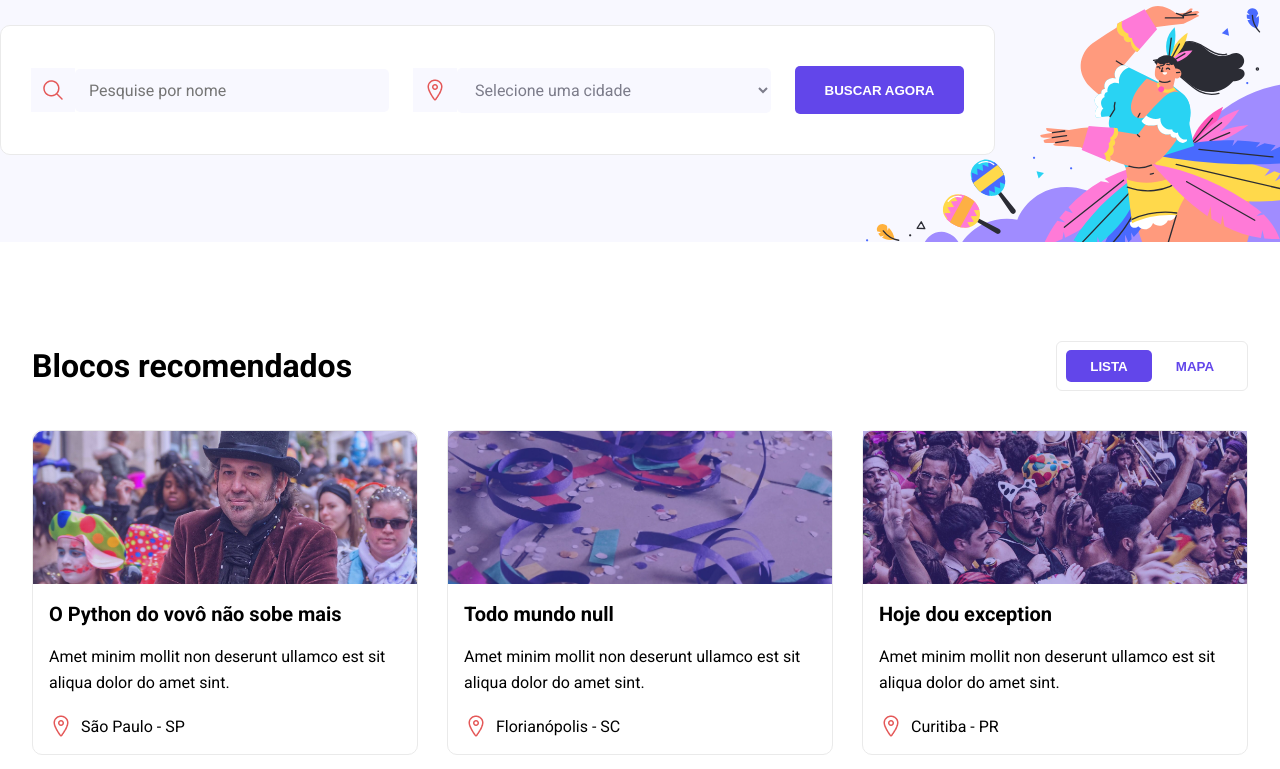
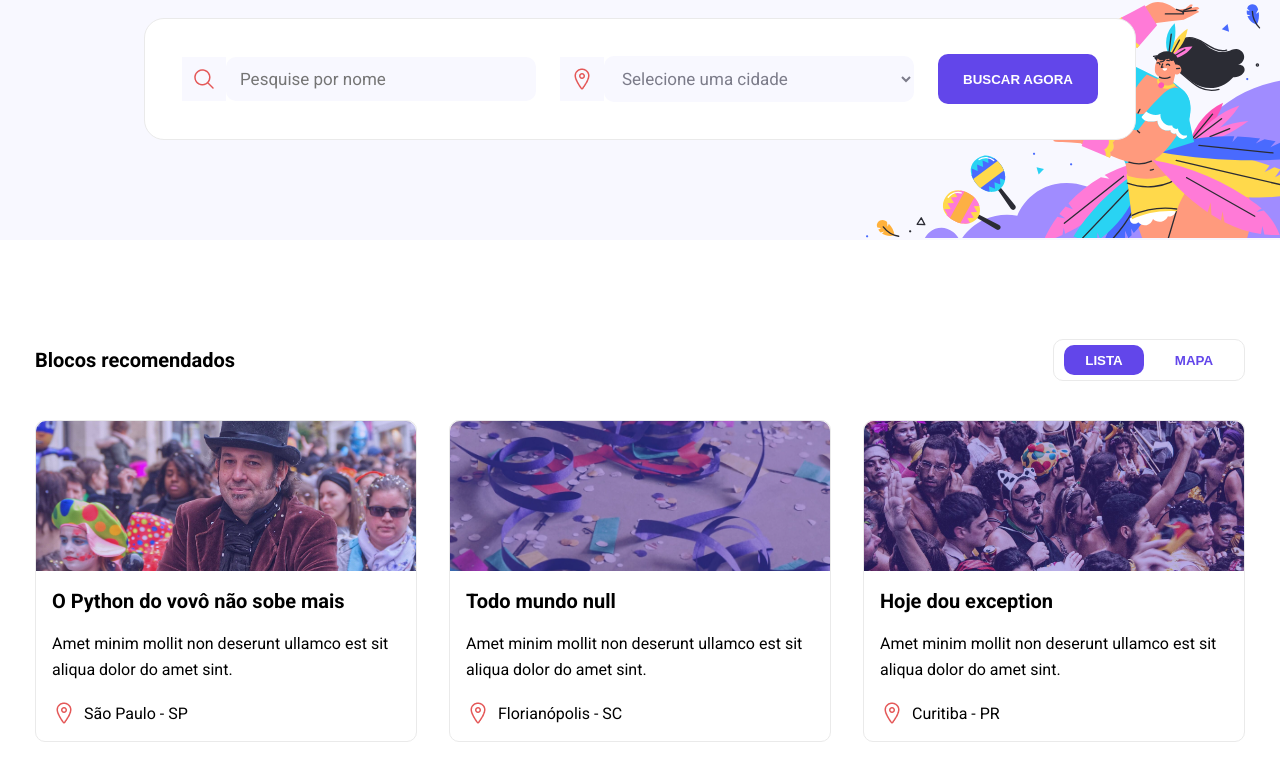
Before and after one commit to malunaridev/Challenges-boraCodar-01-to-10, a plain HTML site: page boraCodar-7/index.html in a window 1280 px wide. Shown: the part 390-1159 px from the top of the page. Drawn offline with Linux system fonts and the light colour scheme.

Commit message:
refactor: change px to rem units

```diff
--- a/boraCodar-7/style.css
+++ b/boraCodar-7/style.css
@@ -1,3 +1,8 @@
+:root {
+  font-size: 62.5%;
+  box-sizing: border-box;
+}
+
 body {
   font-family: "Roboto", sans-serif;
   margin: 0;
@@ -14,9 +19,12 @@ section {
 
 #hero {
   width: 100%;
-  height: 532px;
-  padding-top: 100px;
-  align-content: space-evenly;
+  height: 53rem;
+  padding-top: 10rem;
+  display: flex;
+  align-items: center;
+  justify-content: center;
+  flex-direction: column;
   z-index: 1;
 }
 
@@ -29,44 +37,44 @@ section {
 
 #image2 {
   position: absolute;
-  top: 314px;
+  top: 31rem;
   right: 0;
   bottom: 0;
   z-index: -1;
 }
 
 #contentBusca {
-  width: 993px;
-  height: 128px;
+  width: 99rem;
+  height: 12rem;
   background: #ffffff;
   display: flex;
   align-items: center;
   justify-content: center;
   border: 1px solid #eaeaea;
-  border-radius: 10px;
+  border-radius: 2rem;
 }
 
 #searchField {
-  width: 314px;
+  width: 31rem;
   font-family: "Roboto", sans-serif;
-  font-size: 16px;
+  font-size: 1.7rem;
   color: #7c7c8a;
   background: #f8f8ff;
-  padding: 12px 8px 12px 14px;
-  border-radius: 5px;
+  padding: 1.2rem .8rem 1.2rem 1.4rem;
+  border-radius: 1rem;
   display: flex;
   align-items: center;
   justify-content: center;
-  margin-right: 24px;
+  margin-right: 2.4rem;
   border: none;
 }
 
 #buttonSearch {
-  width: 169px;
-  height: 48px;
+  width: 16rem;
+  height: 5rem;
   color: #ffffff;
   background: #6246ea;
-  border-radius: 5px;
+  border-radius: 1rem;
   text-transform: uppercase;
   font-weight: bold;
   border: none;
@@ -79,7 +87,7 @@ section {
 
 h1 {
   font-weight: bold;
-  font-size: 48px;
+  font-size: 4rem;
   text-align: center;
 }
 
@@ -89,48 +97,48 @@ h1 span {
 
 h2 {
   font-weight: bold;
-  font-size: 32px;
+  font-size: 2rem;
 }
 
 h3 {
-  letter-spacing: 0.1em;
+  letter-spacing: 0.1rem;
   color: #e45858;
-  font-size: 16px;
+  font-size: 1.5rem;
   text-transform: uppercase;
   text-align: center;
 }
 
 main {
-  width: 1216px;
-  margin-top: 100px;
+  width: 121rem;
+  margin-top: 10rem;
   margin-left: auto;
   margin-right: auto;
 }
 
 #mainHeader {
-  height: 48px;
+  height: 4rem;
   display: flex;
   align-items: center;
   justify-content: space-between;
-  padding-bottom: 40px;
+  padding-bottom: 4rem;
 }
 
 #buttonSelect {
-  width: 190px;
-  height: 48px;
+  width: 19rem;
+  height: 4rem;
   border: 1px solid #eaeaea;
-  border-radius: 6px;
+  border-radius: 1rem;
   display: flex;
   align-items: center;
-  justify-content: center;
+  justify-content: space-evenly;
 }
 
 #buttonNavActive {
-  width: 86px;
-  height: 32px;
+  width: 8rem;
+  height: 3rem;
   color: #ffffff;
   background: #6246ea;
-  border-radius: 5px;
+  border-radius: 1rem;
   text-transform: uppercase;
   font-weight: bold;
   border: none;
@@ -142,11 +150,11 @@ main {
 }
 
 #buttonNavInactive {
-  width: 86px;
-  height: 32px;
+  width: 8rem;
+  height: 3rem;
   color: #6246ea;
   background: #ffffff;
-  border-radius: 5px;
+  border-radius: 1rem;
   text-transform: uppercase;
   font-weight: bold;
   border: none;
@@ -166,11 +174,11 @@ main {
 }
 
 #gridCards {
-  width: 384px;
-  height: 323px;
-  margin-bottom: 32px;
+  width: 38rem;
+  height: 32rem;
+  margin-bottom: 3rem;
   border: 1px solid #eaeaea;
-  border-radius: 10px;
+  border-radius: 1rem;
   display: flex;
   align-content: space-between;
   justify-content: flex-start;
@@ -178,8 +186,8 @@ main {
 }
 
 #cardImage1 {
-  height: 153px;
-  width: 384px;
+  height: 15rem;
+  width: 38rem;
   background: linear-gradient(
       0deg,
       rgba(98, 70, 234, 0.2),
@@ -187,17 +195,17 @@ main {
     ),
     url(./assets/image1.jpg);
   background-size: cover;
-  border-radius: 10px 10px 0 0;
+  border-radius: 1rem 1rem 0 0;
   background-position-y: center;
 }
 
 #cardImages {
-  height: 153px;
-  width: 384px;
+  height: 15rem;
+  width: 38rem;
   position: relative;
   background-size: cover;
   background-position: center;
-  border-radius: 10px 10px 0 0;
+  border-radius: 1rem 1rem 0 0;
 }
 
 #cardImages::after {
@@ -211,33 +219,34 @@ main {
   bottom: 0;
   z-index: 3;
   background-color: #5039c069;
+  border-radius: 1rem 1rem 0 0;
 }
 
 .cardTitle {
-  font-size: 20px;
+  font-size: 2rem;
   font-weight: bold;
-  margin-left: 16px;
+  margin-left: 1.6rem;
 }
 
 .cardDescrip {
-  font-size: 16px;
-  line-height: 26px;
-  margin-left: 16px;
+  font-size: 1.6rem;
+  line-height: 2.6rem;
+  margin-left: 1.6rem;
 }
 
 .cardLocal {
-  font-size: 16px;
-  margin-left: 16px;
-  margin-bottom: 16px;
+  font-size: 1.6rem;
+  margin-left: 1.6rem;
+  margin-bottom: 1.6rem;
   display: flex;
   align-items: center;
 }
 
 #headerIcons {
   background: #f8f8ff;
-  padding: 10px;
+  padding: 1rem;
 }
 
 #imageLocal {
-  margin-right: 8px;
+  margin-right: .8rem;
 }
```
